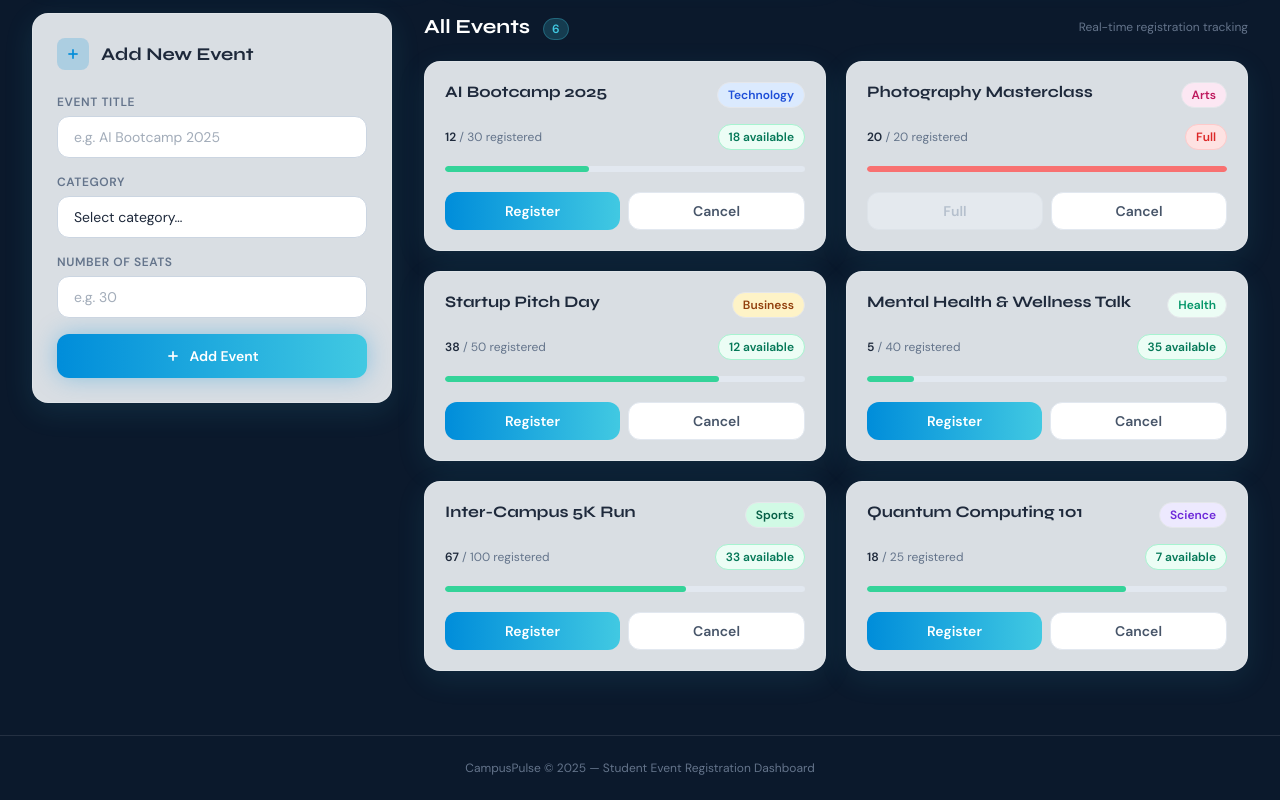
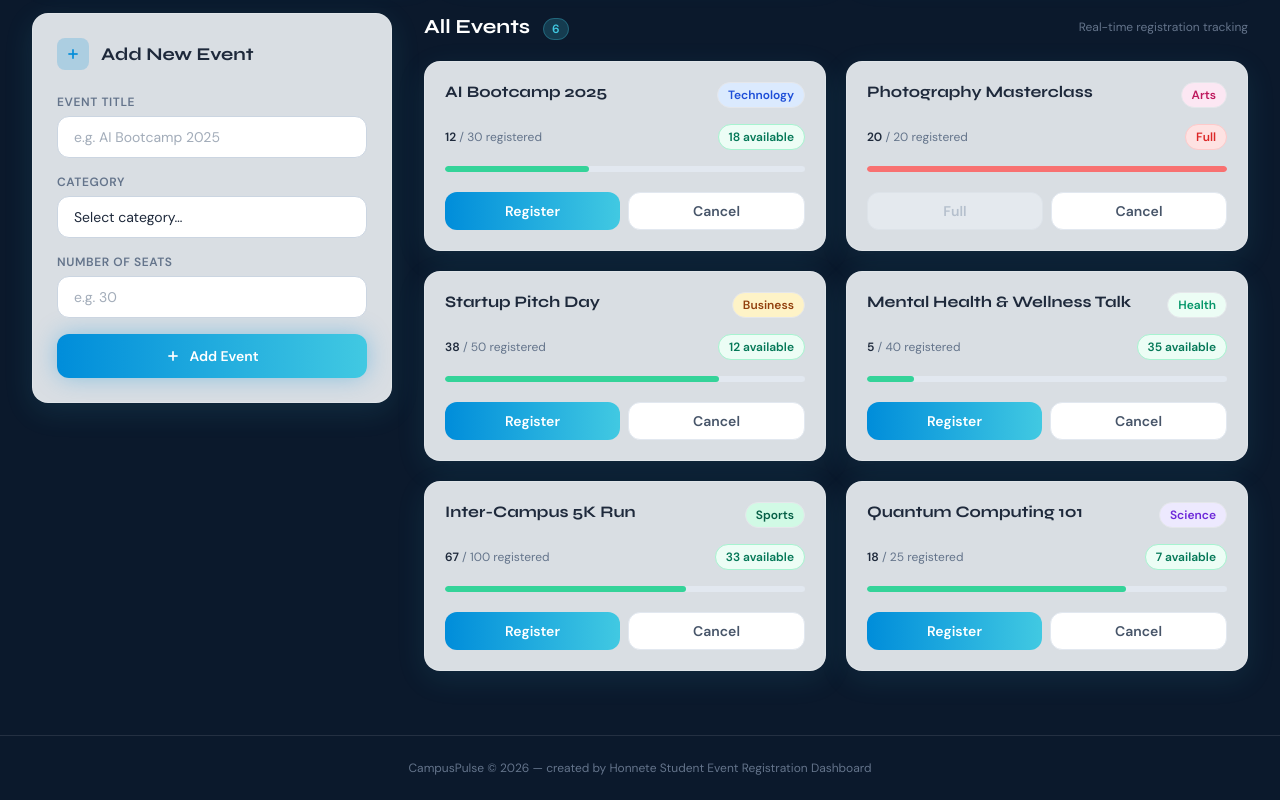
Before and after one commit to honnete-1/student_event_registration_dashboard, a plain HTML site: page index.html in a window 1280 px wide. Shown: the part 560-1360 px from the top of the page. Drawn offline with nearby package versions, Linux system fonts and the light colour scheme.

Commit message:
Added copyright to the footer

```diff
--- a/index.html
+++ b/index.html
@@ -370,7 +370,8 @@
   ═══════════════════════════════════════════════ -->
   <footer class="border-t border-white/10 py-6 text-center">
     <p class="text-xs text-frost-muted">
-      CampusPulse &copy; 2025 — Student Event Registration Dashboard
+      CampusPulse &copy; 2026 — created by Honnete
+      Student Event Registration Dashboard
     </p>
   </footer>
 
```
